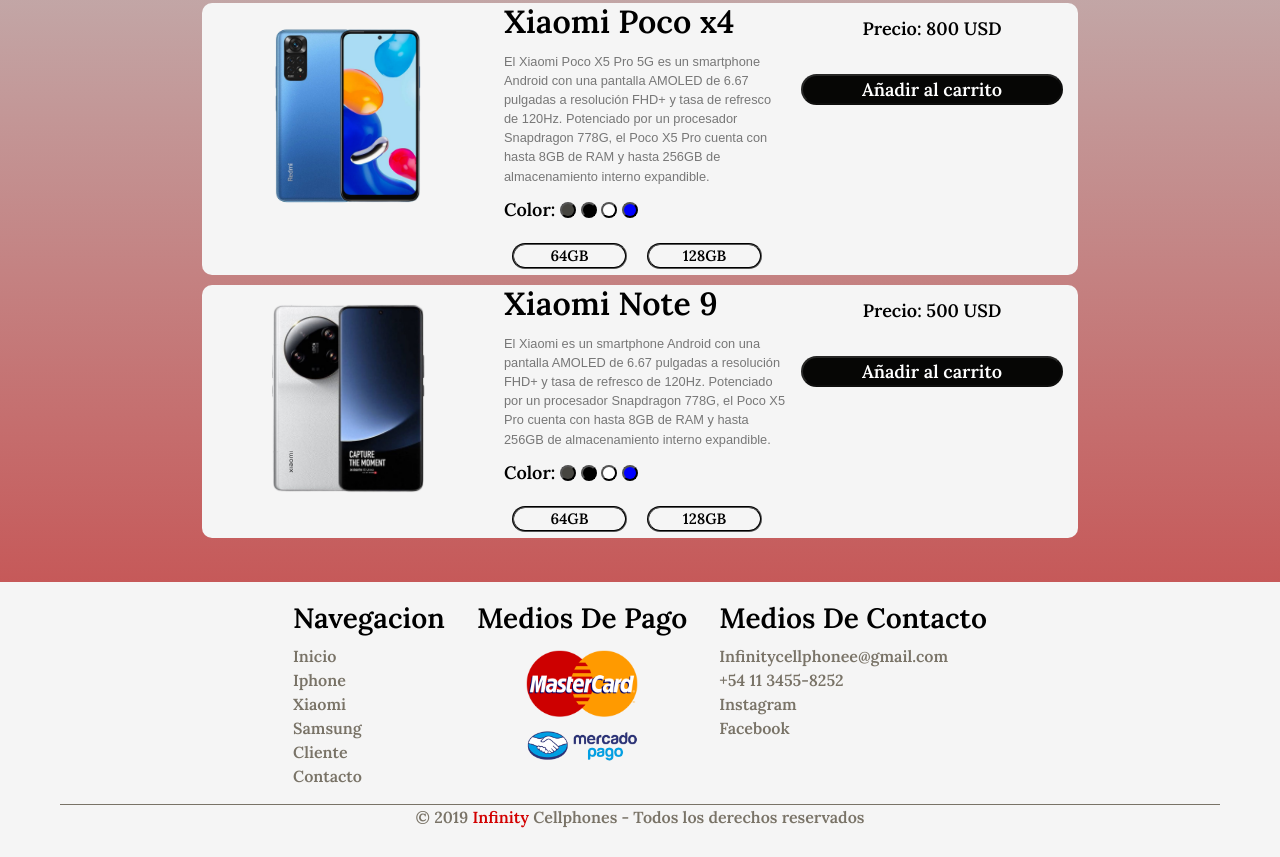
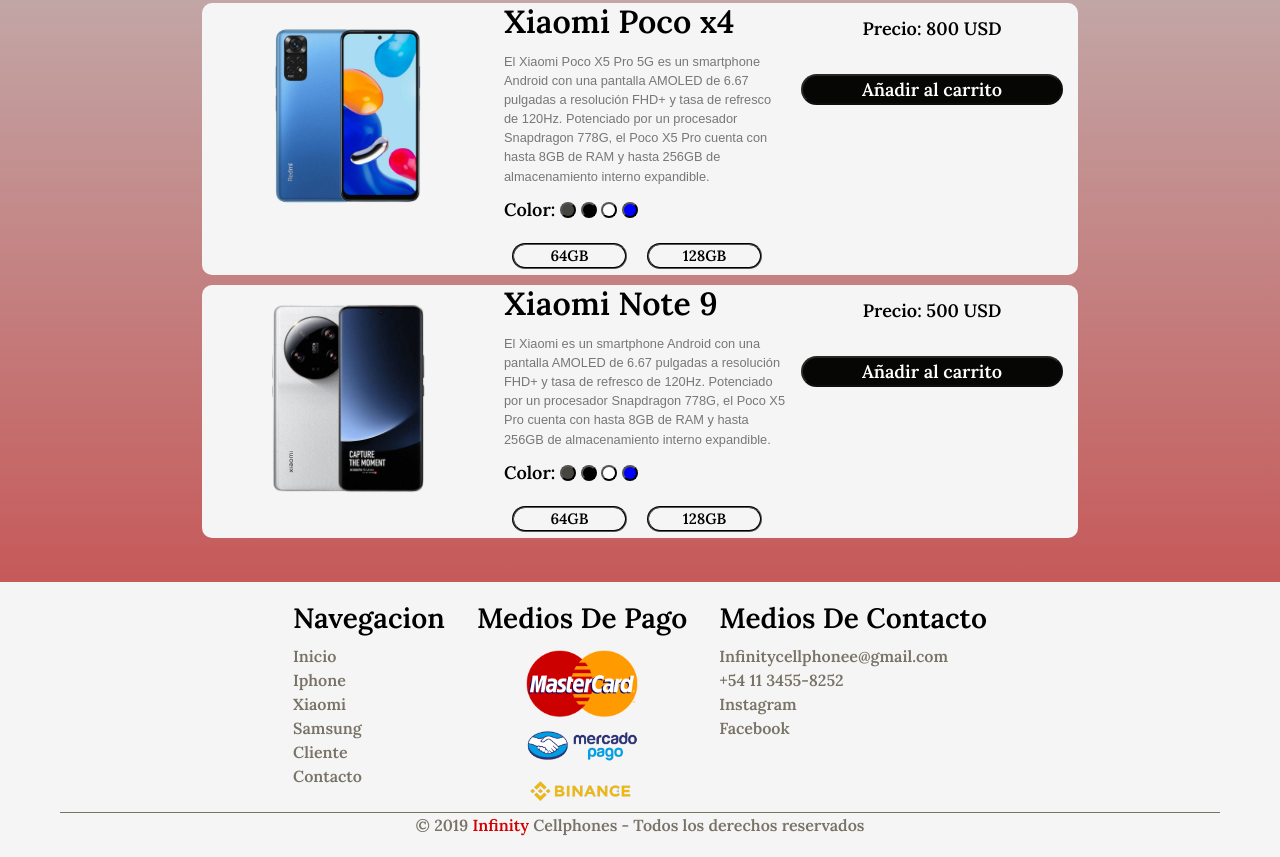
Before and after one commit to SheilaBellott/tercer-proyecto, a website: page pages/xiaomi.html in a window 1280 px wide. Shown: the part 1066-1923 px from the top of the page. Drawn offline with nearby package versions, Linux system fonts and the light colour scheme; some packages are replaced by stand-ins of ours; the site is published under a folder, as on GitHub Pages, so addresses that start at the root find nothing; a script that the page names is missing.

Commit message:
binanceimg

```diff
--- a/pages/xiaomi.html
+++ b/pages/xiaomi.html
@@ -131,7 +131,7 @@
             <h3>Medios De Pago</h3>
             <img src="../iconos/Mastercard-logo.png" alt="" />
             <img src="../iconos/Mercado-Pago-Logo.png" alt="" />
-            <img src="/iconos/Binance-Logo-PNG.png" alt="" />
+            <img src="../iconos/Binance-Logo-PNG.png" alt="" />
           </div>
         </div>
 
```
Also changed, not shown: pages/clientes.html (+1 -1 lines), pages/contacto.html (+1 -1 lines), pages/iphone.html (+1 -1 lines), pages/samsung.html (+1 -1 lines).
